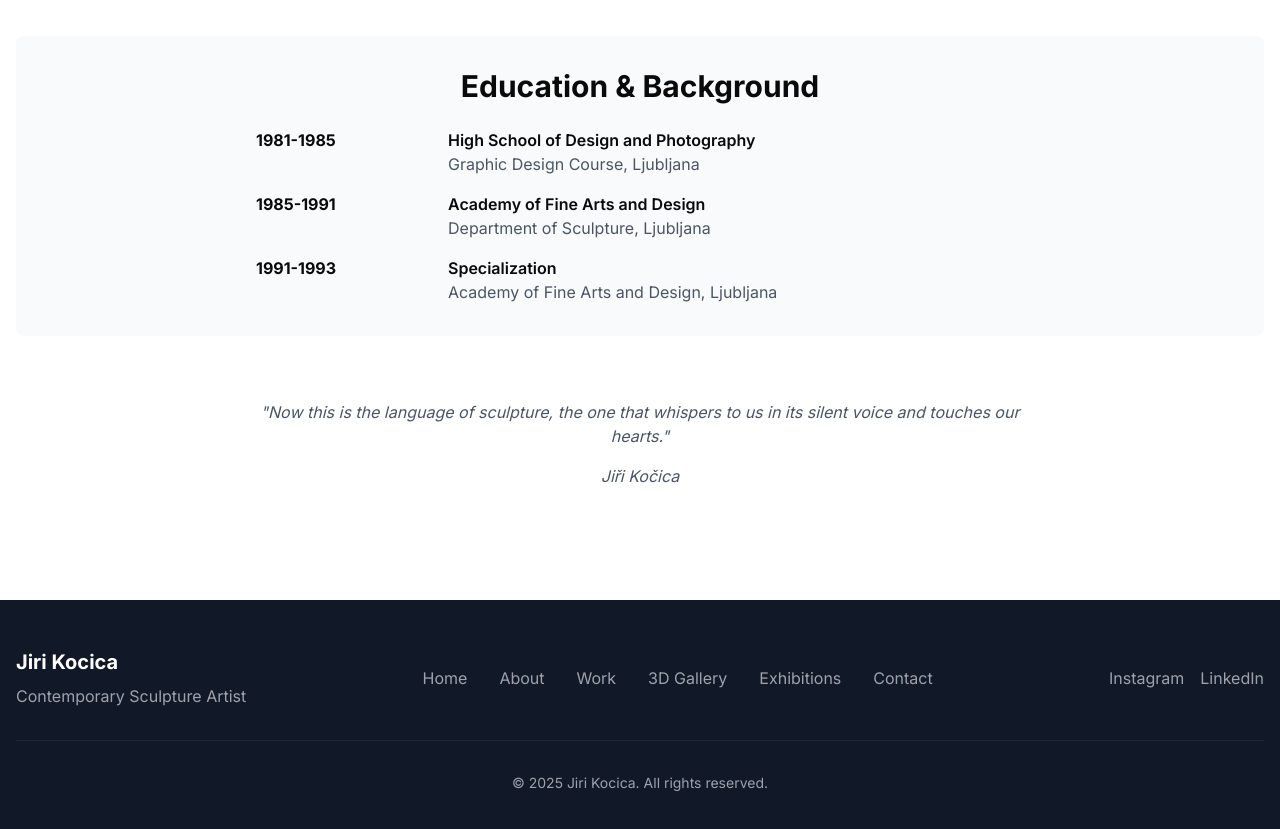
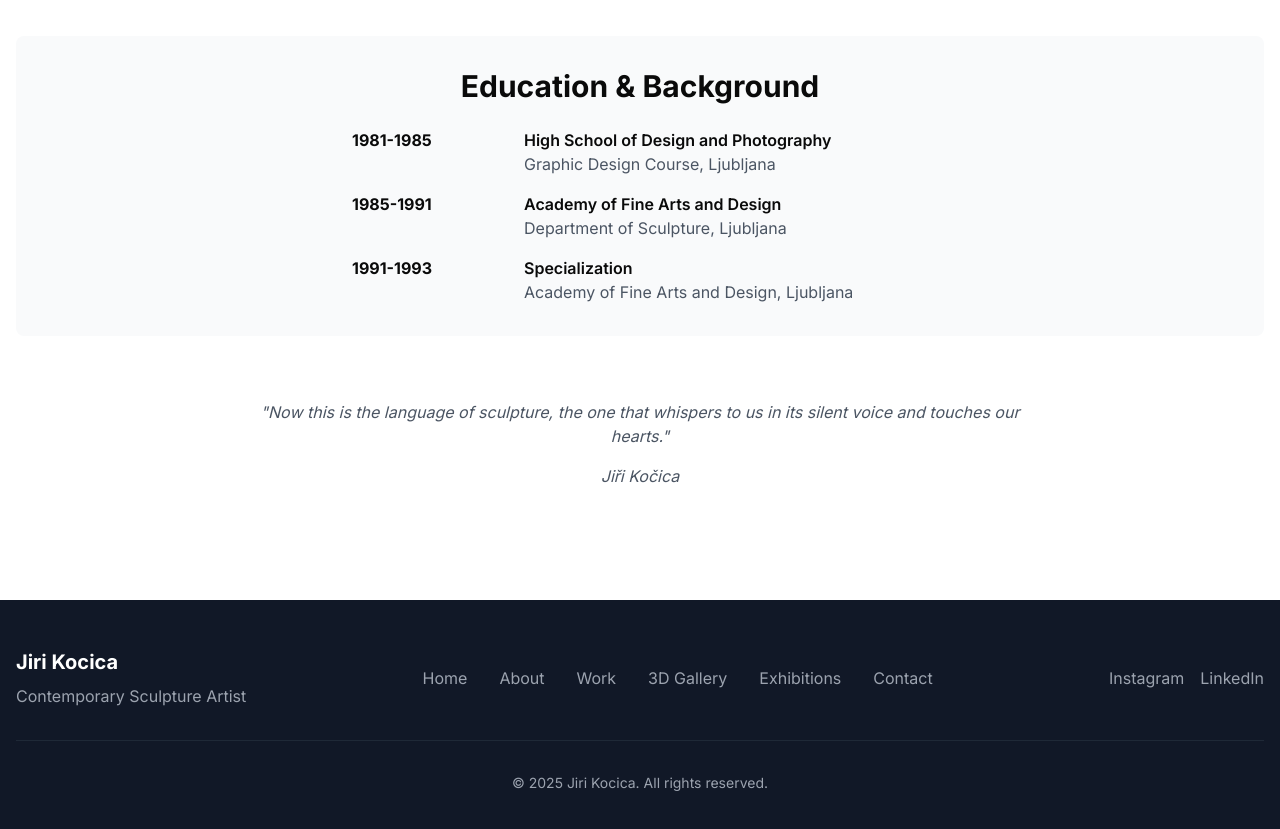
Before and after one commit to sinja33/jiri-kocica, a Next.js app: page /about in a window 1280 px wide. Shown: the part 1560-2389 px from the top of the page. Built offline with nearby package versions, Linux system fonts and the light colour scheme.

Commit message:
Last detail regarding about section

```diff
--- a/app/about/page.tsx
+++ b/app/about/page.tsx
@@ -69,24 +69,24 @@ export default function AboutPage() {
 
           <div className="bg-gray-50 p-8 rounded-lg mb-16">
             <h2 className="text-3xl font-bold mb-6 text-center">Education & Background</h2>
-            <div className="space-y-4 max-w-3xl mx-auto">
+            <div className="space-y-4 max-w-3xl mx-auto pl-20">
               <div className="flex flex-col md:flex-row">
-                <div className="w-full md:w-1/4 font-bold">1981-1985</div>
-                <div className="w-full md:w-3/4">
+                <div className="w-full md:w-1/4 font-bold pl-4">1981-1985</div>
+                <div className="w-full md:w-3/4 pl-4">
                   <h3 className="font-semibold">High School of Design and Photography</h3>
                   <p className="text-gray-600">Graphic Design Course, Ljubljana</p>
                 </div>
               </div>
               <div className="flex flex-col md:flex-row">
-                <div className="w-full md:w-1/4 font-bold">1985-1991</div>
-                <div className="w-full md:w-3/4">
+                <div className="w-full md:w-1/4 font-bold pl-4">1985-1991</div>
+                <div className="w-full md:w-3/4 pl-4">
                   <h3 className="font-semibold">Academy of Fine Arts and Design</h3>
                   <p className="text-gray-600">Department of Sculpture, Ljubljana</p>
                 </div>
               </div>
               <div className="flex flex-col md:flex-row">
-                <div className="w-full md:w-1/4 font-bold">1991-1993</div>
-                <div className="w-full md:w-3/4">
+                <div className="w-full md:w-1/4 font-bold pl-4">1991-1993</div>
+                <div className="w-full md:w-3/4 pl-4">
                   <h3 className="font-semibold">Specialization</h3>
                   <p className="text-gray-600">Academy of Fine Arts and Design, Ljubljana</p>
                 </div>
```
